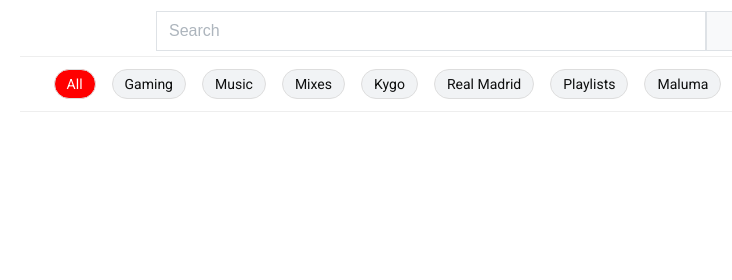
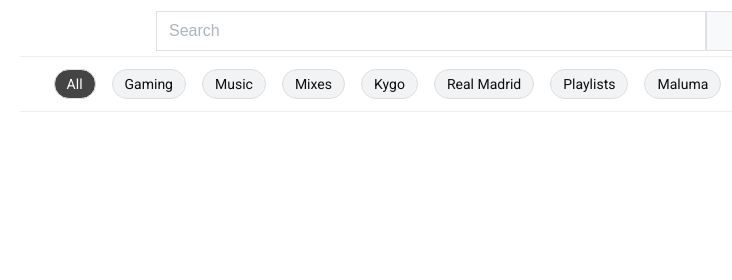
Before and after one commit to aidinIbrahimkadic/youtube-clone, a plain HTML site: page index.html in a window 1280 px wide. Shown: the top 280 px of the page, 146-878 px from the left. Drawn offline with Linux system fonts and the light colour scheme.

Commit message:
vrati na zadnju ispravnu verziju

```diff
--- a/general.css
+++ b/general.css
@@ -236,9 +236,7 @@ body{
     display: flex;
     gap: 1.6rem;
 }
-.tags-list a{
-    border-radius: 5rem;
-}
+
 .tag-item{
     padding: 0.6rem 1.2rem;
     background-color: #f1f3f5;
@@ -253,6 +251,6 @@ body{
     background-color: red;
 }
 .active-item{
-    background-color: red;
+    background-color: #444;
     color:#fff;
 }
```
